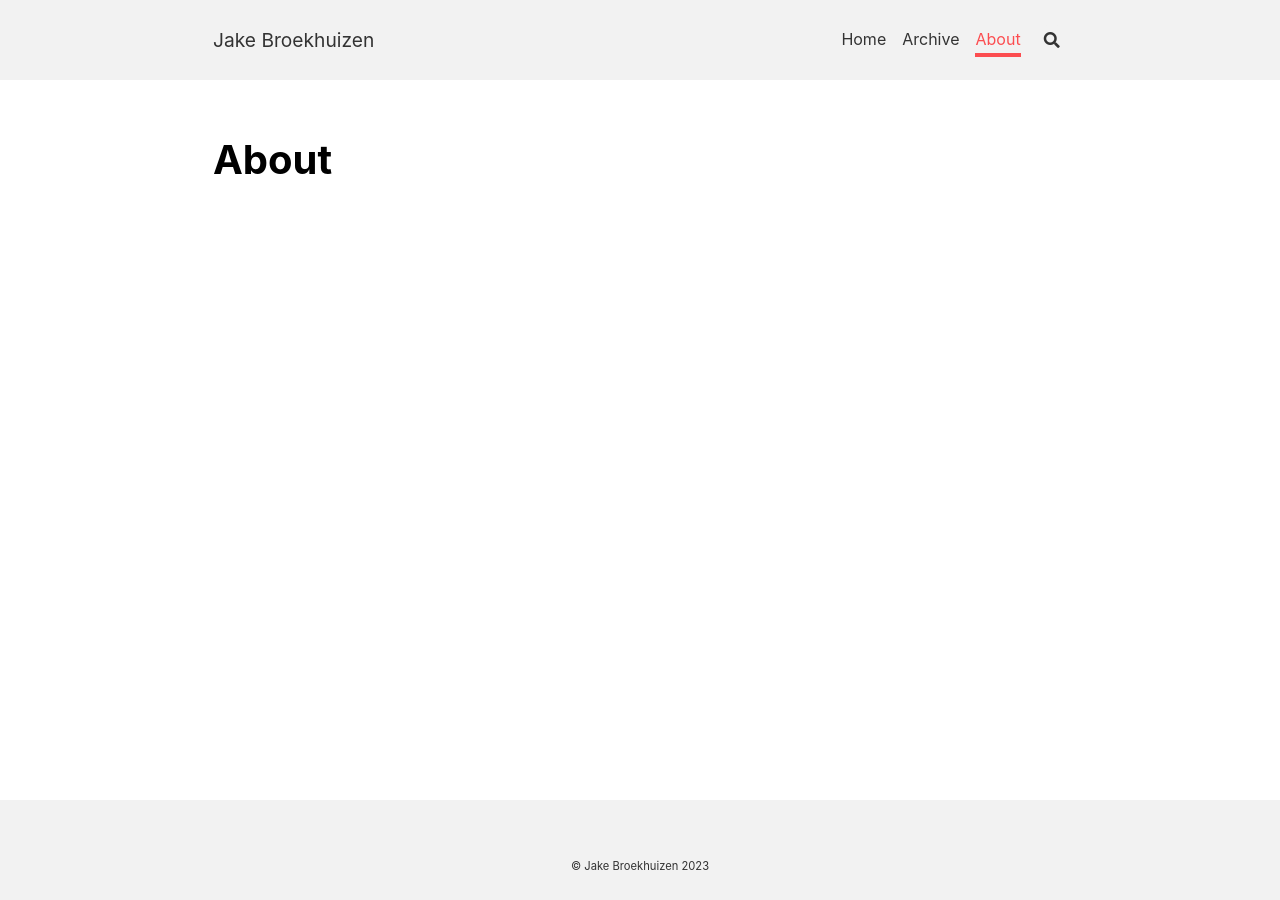
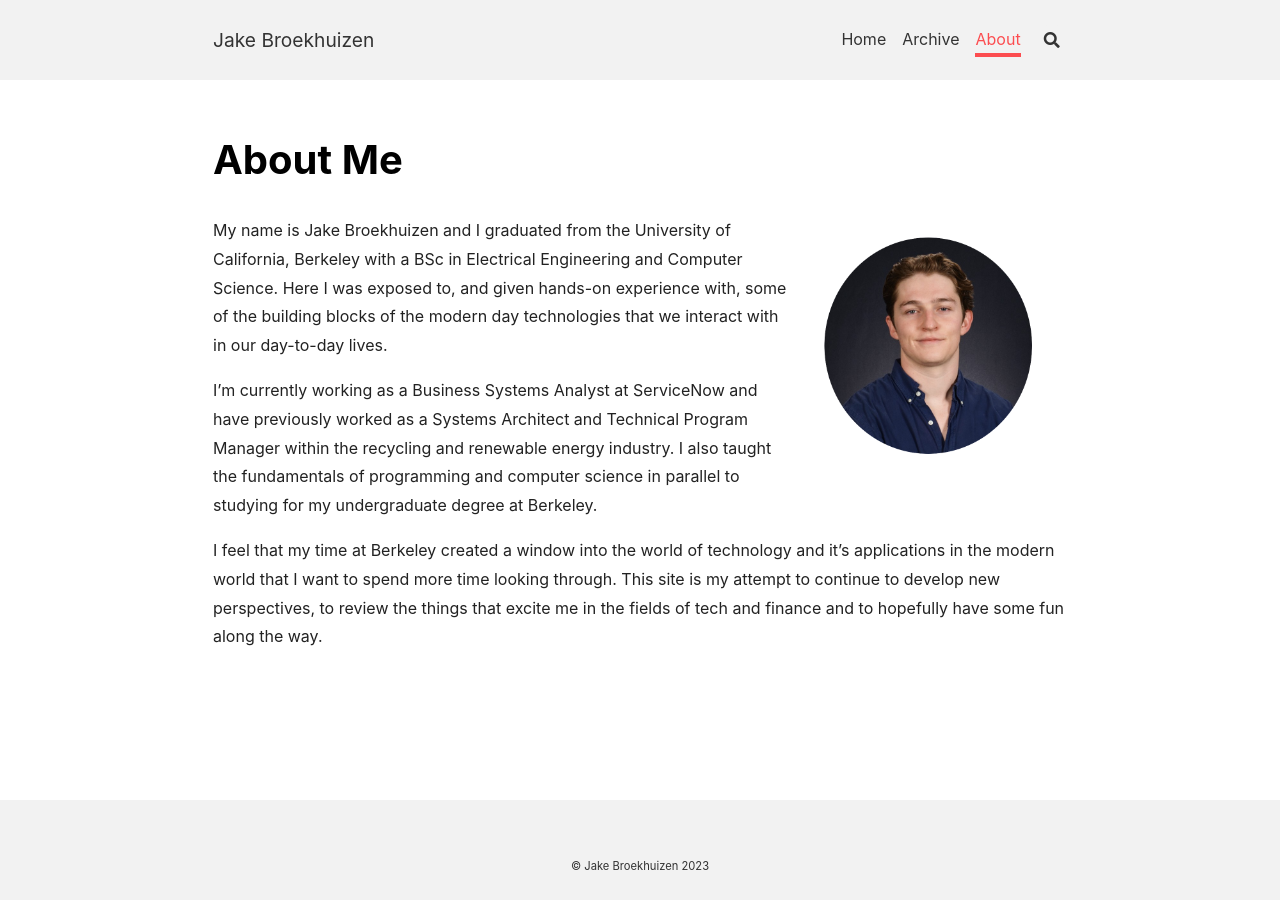
Before and after one commit to jakebroekhuizen/jakebroekhuizen.github.io, a Jekyll site: the page built from about.md, in a window 1280 px wide. Built offline with Jekyll 4.4.1, drawn with Linux system fonts in a browser that asks for light colours; nearby versions of some CDN libraries.

Commit message:
About Me v1.0
About page simple completed

```diff
--- a/_data/locale.yml
+++ b/_data/locale.yml
@@ -19,7 +19,7 @@ en: &EN
   FOLLOW_US               : "Follow us on [NAME]."
   EMAIL_ME                : "Send me an Email."
   EMAIL_US                : "Send us an Email."
-  COPYRIGHT_DATES         : "2021"
+  COPYRIGHT_DATES         : "2023"
 
 en-GB:
   <<: *EN
--- a/_data/variables.yml
+++ b/_data/variables.yml
@@ -1,6 +1,6 @@
 default:
   text_skin: default
-  highlight_theme: default
+  highlight_theme: tomorrow-night-blue
   lang: en
   paths:
     root: /
--- a/about.md
+++ b/about.md
@@ -2,10 +2,18 @@
 layout: article
 titles:
   # @start locale config
-  en      : &EN       About
+  en      : &EN       About Me
   en-GB   : *EN
   en-US   : *EN
   en-CA   : *EN
   en-AU   : *EN
 key: page-about
 ---
+
+<img src="/assets/img/Headshot.png" alt="Image Description" class="about-img">
+
+My name is Jake Broekhuizen and I graduated from the University of California, Berkeley with a BSc in Electrical Engineering and Computer Science. Here I was exposed to, and given hands-on experience with, some of the building blocks of the modern day technologies that we interact with in our day-to-day lives.
+
+I’m currently working as a Business Systems Analyst at ServiceNow and have previously worked as a Systems Architect and Technical Program Manager within the recycling and renewable energy industry. I also taught the fundamentals of programming and computer science in parallel to studying for my undergraduate degree at Berkeley.
+
+I feel that my time at Berkeley created a window into the world of technology and it’s applications in the modern world that I want to spend more time looking through. This site is my attempt to continue to develop new perspectives, to review the things that excite me in the fields of tech and finance and to hopefully have some fun along the way.
--- a/assets/css/main.scss
+++ b/assets/css/main.scss
@@ -84,3 +84,9 @@
     display: flex;
     align-items: center;
 }
+
+.about-img {
+    width: 30%;
+    float: right;
+    margin: 10px;
+  }
```
Also changed, not shown: _layouts/home.html (+0 -16 lines), about1.md (added, +11 -0 lines), _data/authors.yml (deleted), assets/img/Headshot.png (renamed from Headshot.png), 1 other file.
